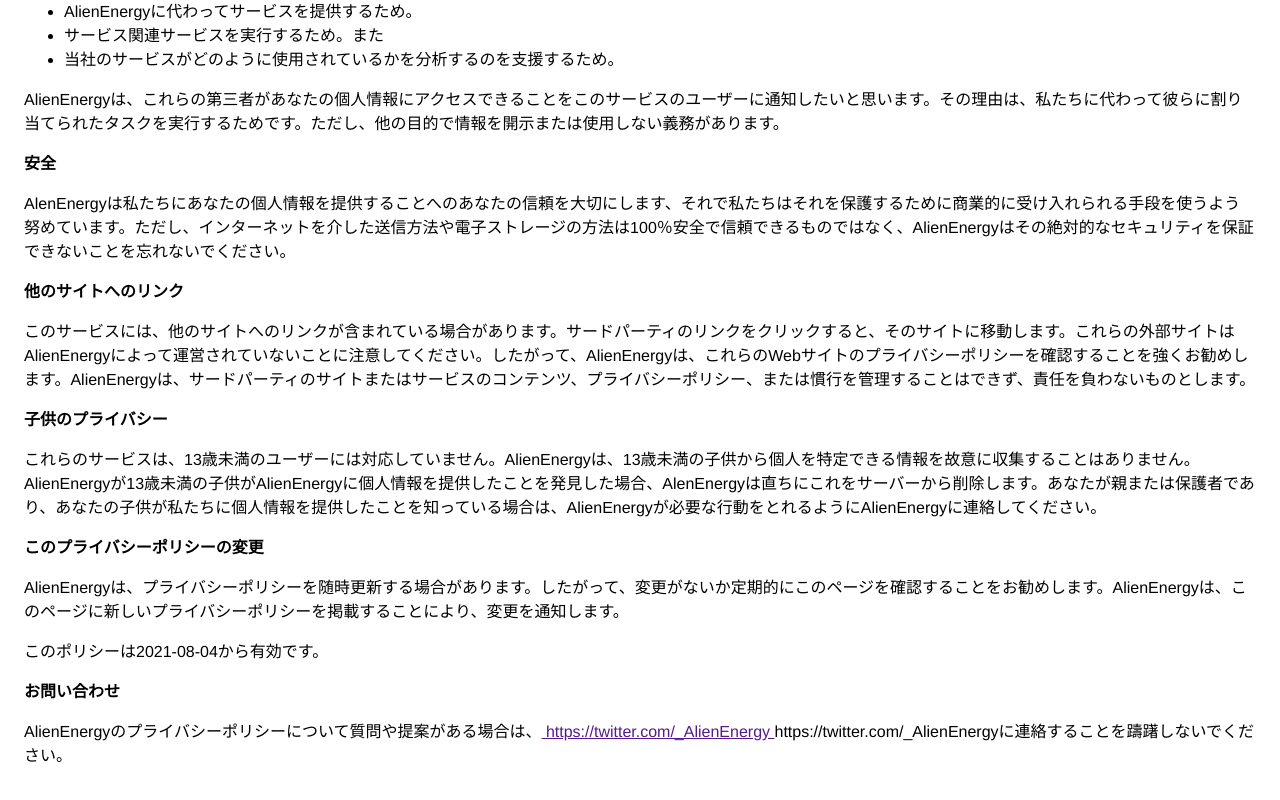
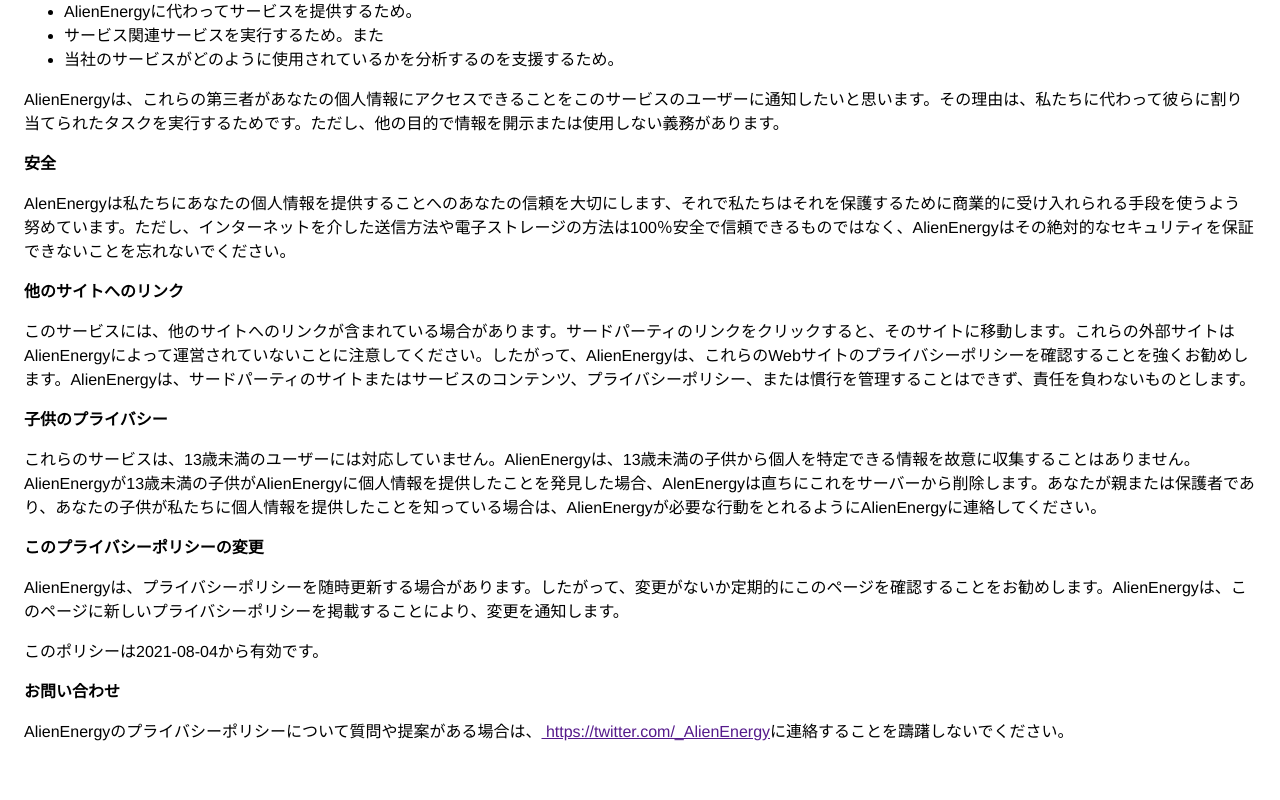
Before and after one commit to AlienEnergy/mRNA, a plain HTML site: page index.html in a window 1280 px wide. Shown: the part 940-1740 px from the top of the page. Drawn offline with Linux system fonts and the light colour scheme.

Commit message:
Update index.html

```diff
--- a/index.html
+++ b/index.html
@@ -40,6 +40,6 @@
                 </font></font></p> <p><strong><font style="vertical-align: inherit;"><font style="vertical-align: inherit;">このプライバシーポリシーの変更</font></font></strong></p> <p><font style="vertical-align: inherit;"><font style="vertical-align: inherit;">
                   AlienEnergyは、プライバシーポリシーを随時更新する場合があります。</font><font style="vertical-align: inherit;">したがって、変更がないか定期的にこのページを確認することをお勧めします。</font><font style="vertical-align: inherit;">AlienEnergyは、このページに新しいプライバシーポリシーを掲載することにより、変更を通知します。
                 </font></font></p> <p><font style="vertical-align: inherit;"><font style="vertical-align: inherit;">このポリシーは2021-08-04から有効です。</font></font></p> <p><strong><font style="vertical-align: inherit;"><font style="vertical-align: inherit;">お問い合わせ</font></font></strong></p> <p><font style="vertical-align: inherit;"><font style="vertical-align: inherit;">
-                  AlienEnergyのプライバシーポリシーについて質問や提案がある場合は、<a href=""> https://twitter.com/_AlienEnergy </a> https://twitter.com/_AlienEnergyに連絡することを躊躇しないでください。
+                  AlienEnergyのプライバシーポリシーについて質問や提案がある場合は、<a href=""> https://twitter.com/_AlienEnergy</a>に連絡することを躊躇しないでください。
     </body>
     </html>
```
